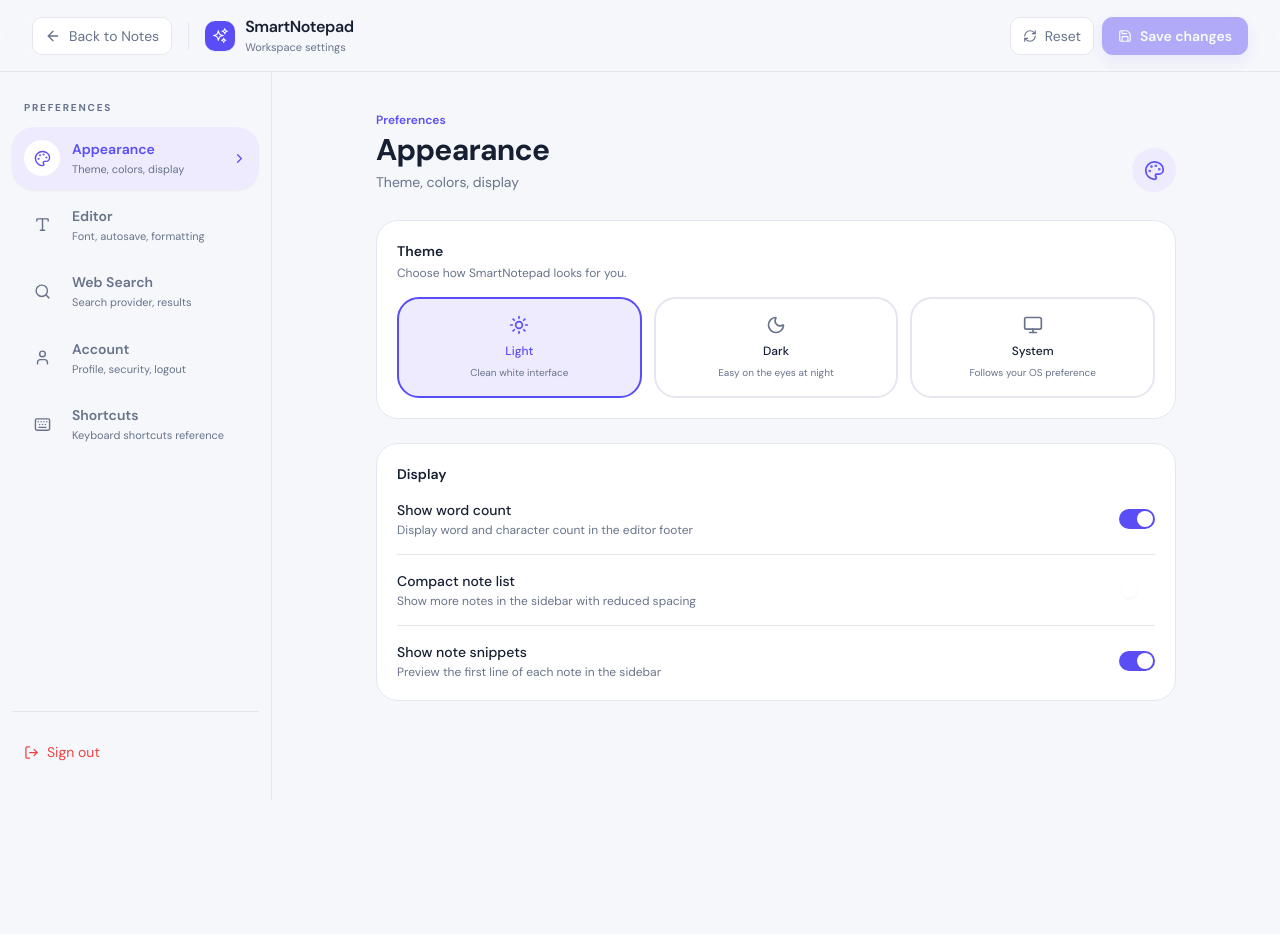
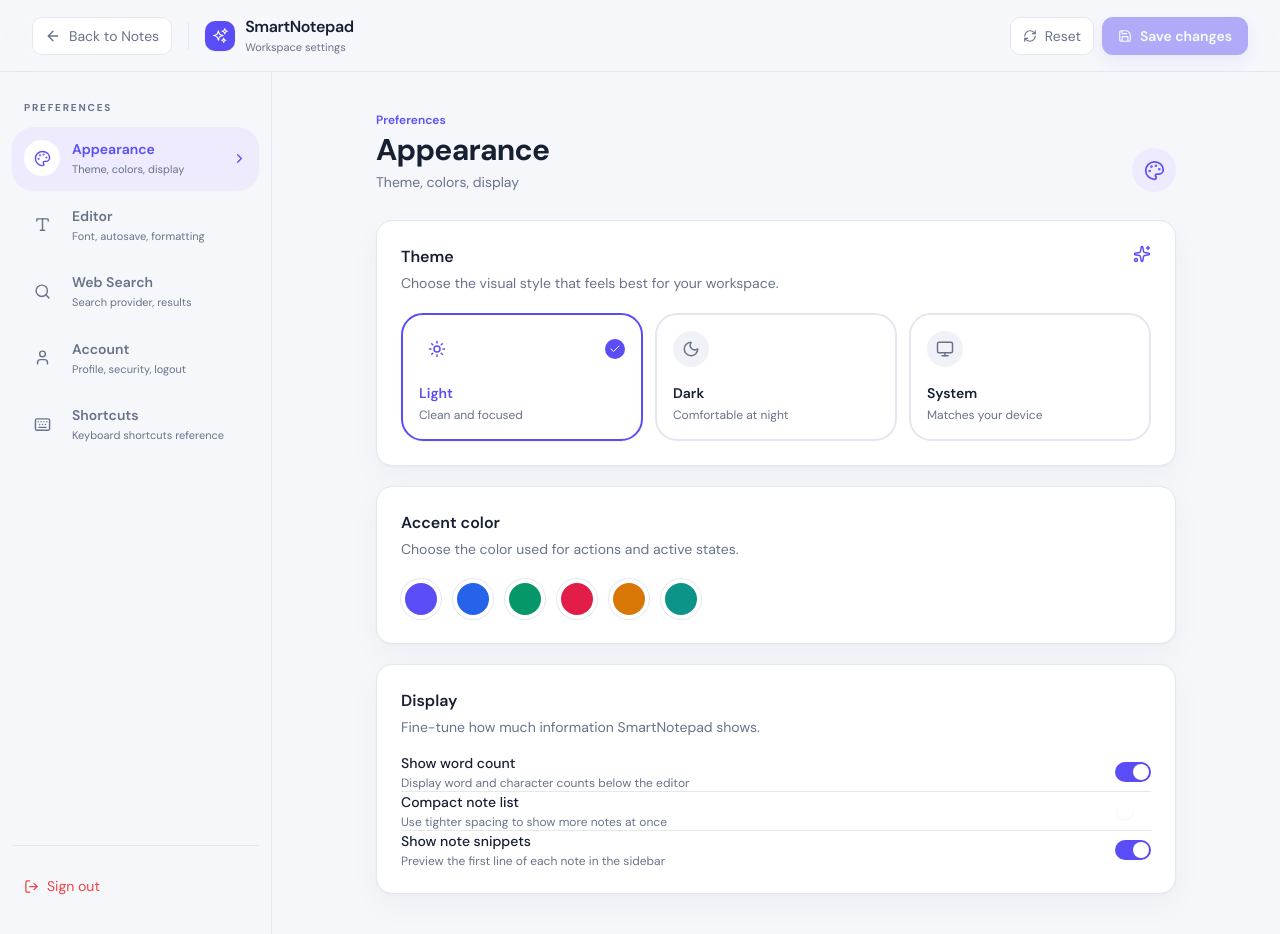
Before and after one commit to rkaif8314-a11y/SmartNotepad, a Next.js app: page /settings in a window 1280 px wide. Before the commit the page ends 800 px from the top, so only its background shows below. Built offline with nearby package versions, Linux system fonts and the light colour scheme.

Commit message:
redesign: improve appearance settings

```diff
--- a/src/app/settings/components/AppearanceSettings.tsx
+++ b/src/app/settings/components/AppearanceSettings.tsx
@@ -1,72 +1,46 @@
 'use client';
 
 import React from 'react';
-import { Sun, Moon, Monitor } from 'lucide-react';
+import { Sun, Moon, Monitor, Check, Sparkles } from 'lucide-react';
 import { type AppSettings } from './SettingsShell';
 import SettingsToggle from './SettingsToggle';
 
-interface Props {
-  settings: AppSettings;
-  onUpdate: <K extends keyof AppSettings>(key: K, value: AppSettings[K]) => void;
-}
+interface Props { settings: AppSettings; onUpdate: <K extends keyof AppSettings>(key: K, value: AppSettings[K]) => void; }
 
 const THEMES: { value: AppSettings['theme']; label: string; icon: React.ElementType; description: string }[] = [
-  { value: 'light', label: 'Light', icon: Sun, description: 'Clean white interface' },
-  { value: 'dark', label: 'Dark', icon: Moon, description: 'Easy on the eyes at night' },
-  { value: 'system', label: 'System', icon: Monitor, description: 'Follows your OS preference' },
+  { value: 'light', label: 'Light', icon: Sun, description: 'Clean and focused' },
+  { value: 'dark', label: 'Dark', icon: Moon, description: 'Comfortable at night' },
+  { value: 'system', label: 'System', icon: Monitor, description: 'Matches your device' },
+];
+
+const ACCENTS = [
+  { name: 'Violet', value: '#5b4df6' }, { name: 'Blue', value: '#2563eb' }, { name: 'Emerald', value: '#059669' },
+  { name: 'Rose', value: '#e11d48' }, { name: 'Amber', value: '#d97706' }, { name: 'Teal', value: '#0d9488' },
 ];
 
 export default function AppearanceSettings({ settings, onUpdate }: Props) {
   return (
-    <div className="space-y-6">
-      {/* Theme */}
-      <div className="bg-card border border-border rounded-xl p-5">
-        <h3 className="text-sm font-semibold text-foreground mb-1">Theme</h3>
-        <p className="text-xs text-muted-foreground mb-4">Choose how SmartNotepad looks for you.</p>
-        <div className="grid grid-cols-3 gap-3">
-          {THEMES.map(theme => (
-            <button
-              key={`theme-${theme.value}`}
-              onClick={() => onUpdate('theme', theme.value)}
-              className={`flex flex-col items-center gap-2 p-4 rounded-xl border-2 transition-all duration-150 ${
-                settings.theme === theme.value
-                  ? 'border-primary bg-secondary' :'border-border hover:border-primary/40 hover:bg-muted'
-              }`}
-            >
-              <theme.icon size={20} className={settings.theme === theme.value ? 'text-primary' : 'text-muted-foreground'} />
-              <span className={`text-xs font-medium ${settings.theme === theme.value ? 'text-primary' : 'text-foreground'}`}>
-                {theme.label}
-              </span>
-              <span className="text-[10px] text-muted-foreground text-center leading-tight">{theme.description}</span>
-            </button>
-          ))}
+    <div className="space-y-5">
+      <section className="app-surface p-5 sm:p-6">
+        <div className="flex items-start justify-between gap-4 mb-5"><div><h3 className="text-base font-semibold">Theme</h3><p className="mt-1 text-sm text-muted-foreground">Choose the visual style that feels best for your workspace.</p></div><Sparkles size={18} className="text-primary shrink-0"/></div>
+        <div className="grid grid-cols-1 sm:grid-cols-3 gap-3">
+          {THEMES.map(theme => { const selected = settings.theme === theme.value; return <button key={theme.value} onClick={() => onUpdate('theme', theme.value)} className={`relative text-left p-4 rounded-xl border-2 transition-all ${selected ? 'border-primary bg-secondary/70 shadow-sm' : 'border-border hover:border-primary/30 hover:bg-muted/50'}`}><div className="flex items-center justify-between"><span className={`grid h-9 w-9 place-items-center rounded-lg ${selected ? 'bg-card text-primary' : 'bg-muted text-muted-foreground'}`}><theme.icon size={18}/></span>{selected && <span className="grid h-5 w-5 place-items-center rounded-full bg-primary text-primary-foreground"><Check size={12}/></span>}</div><p className={`mt-4 text-sm font-semibold ${selected ? 'text-primary' : 'text-foreground'}`}>{theme.label}</p><p className="mt-1 text-xs text-muted-foreground">{theme.description}</p></button>; })}
         </div>
-      </div>
+      </section>
 
-      {/* Display options */}
-      <div className="bg-card border border-border rounded-xl p-5 space-y-4">
-        <h3 className="text-sm font-semibold text-foreground mb-3">Display</h3>
-        <SettingsToggle
-          label="Show word count"
-          description="Display word and character count in the editor footer"
-          checked
-          onChange={() => {}}
-        />
-        <div className="h-px bg-border" />
-        <SettingsToggle
-          label="Compact note list"
-          description="Show more notes in the sidebar with reduced spacing"
+      <section className="app-surface p-5 sm:p-6">
+        <div className="mb-5"><h3 className="text-base font-semibold">Accent color</h3><p className="mt-1 text-sm text-muted-foreground">Choose the color used for actions and active states.</p></div>
+        <div className="flex flex-wrap gap-3">{ACCENTS.map(accent => <button key={accent.value} type="button" title={accent.name} onClick={() => document.documentElement.style.setProperty('--primary', accent.value)} className="h-10 w-10 rounded-full border-4 border-card ring-1 ring-border transition-transform hover:scale-105 focus-visible:outline-none focus-visible:ring-2 focus-visible:ring-primary" style={{ background: accent.value }} />)}</div>
+      </section>
 
-          onChange={() => {}}
-        />
-        <div className="h-px bg-border" />
-        <SettingsToggle
-          label="Show note snippets"
-          description="Preview the first line of each note in the sidebar"
-          checked
-          onChange={() => {}}
-        />
-      </div>
+      <section className="app-surface p-5 sm:p-6">
+        <div className="mb-4"><h3 className="text-base font-semibold">Display</h3><p className="mt-1 text-sm text-muted-foreground">Fine-tune how much information SmartNotepad shows.</p></div>
+        <div className="divide-y divide-border">
+          <SettingsToggle label="Show word count" description="Display word and character counts below the editor" checked={settings.showWordCount} onChange={value => onUpdate('showWordCount', value)} />
+          <SettingsToggle label="Compact note list" description="Use tighter spacing to show more notes at once" checked={settings.compactMode} onChange={value => onUpdate('compactMode', value)} />
+          <SettingsToggle label="Show note snippets" description="Preview the first line of each note in the sidebar" checked={settings.showSnippets} onChange={value => onUpdate('showSnippets', value)} />
+        </div>
+      </section>
     </div>
   );
 }
```
